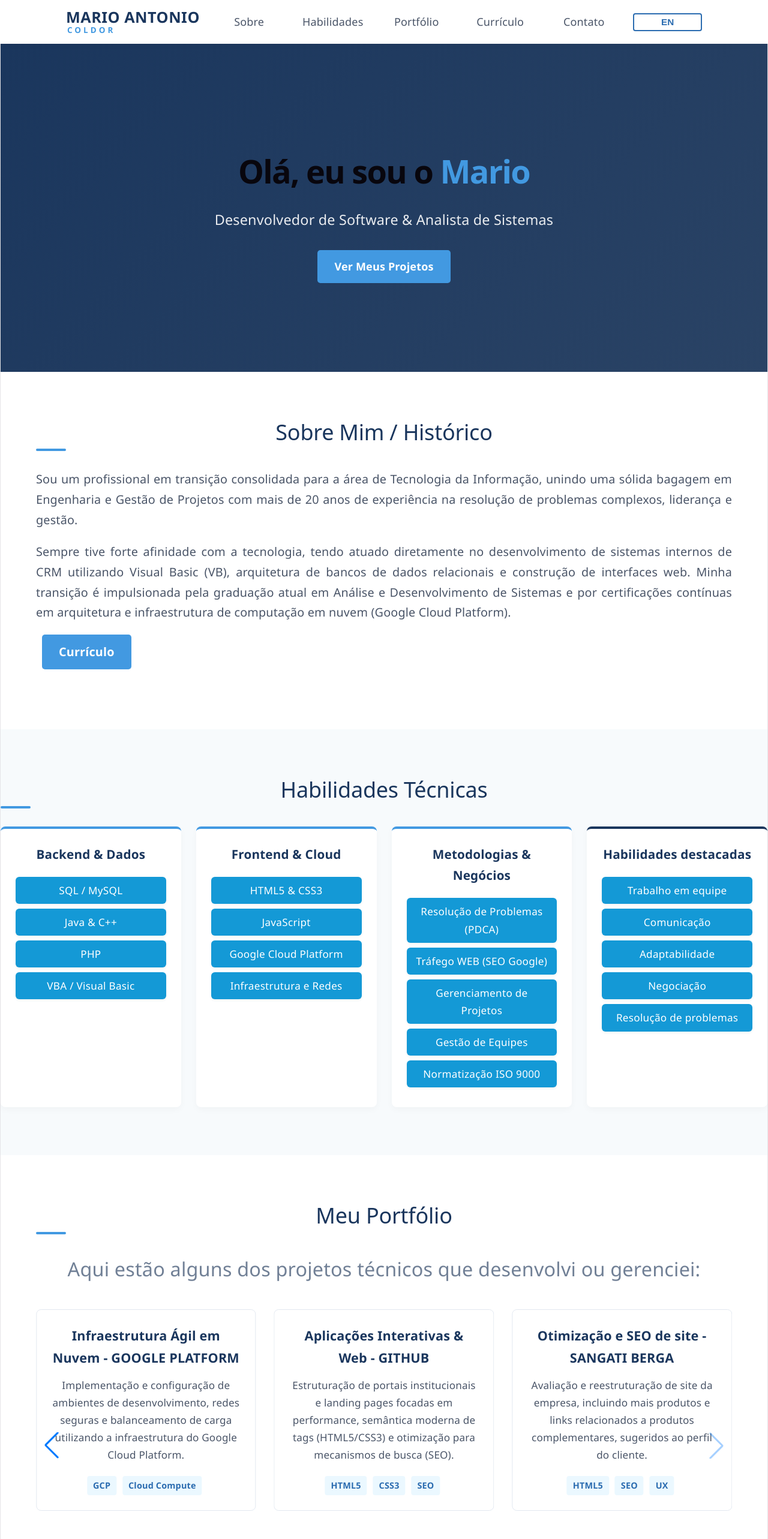
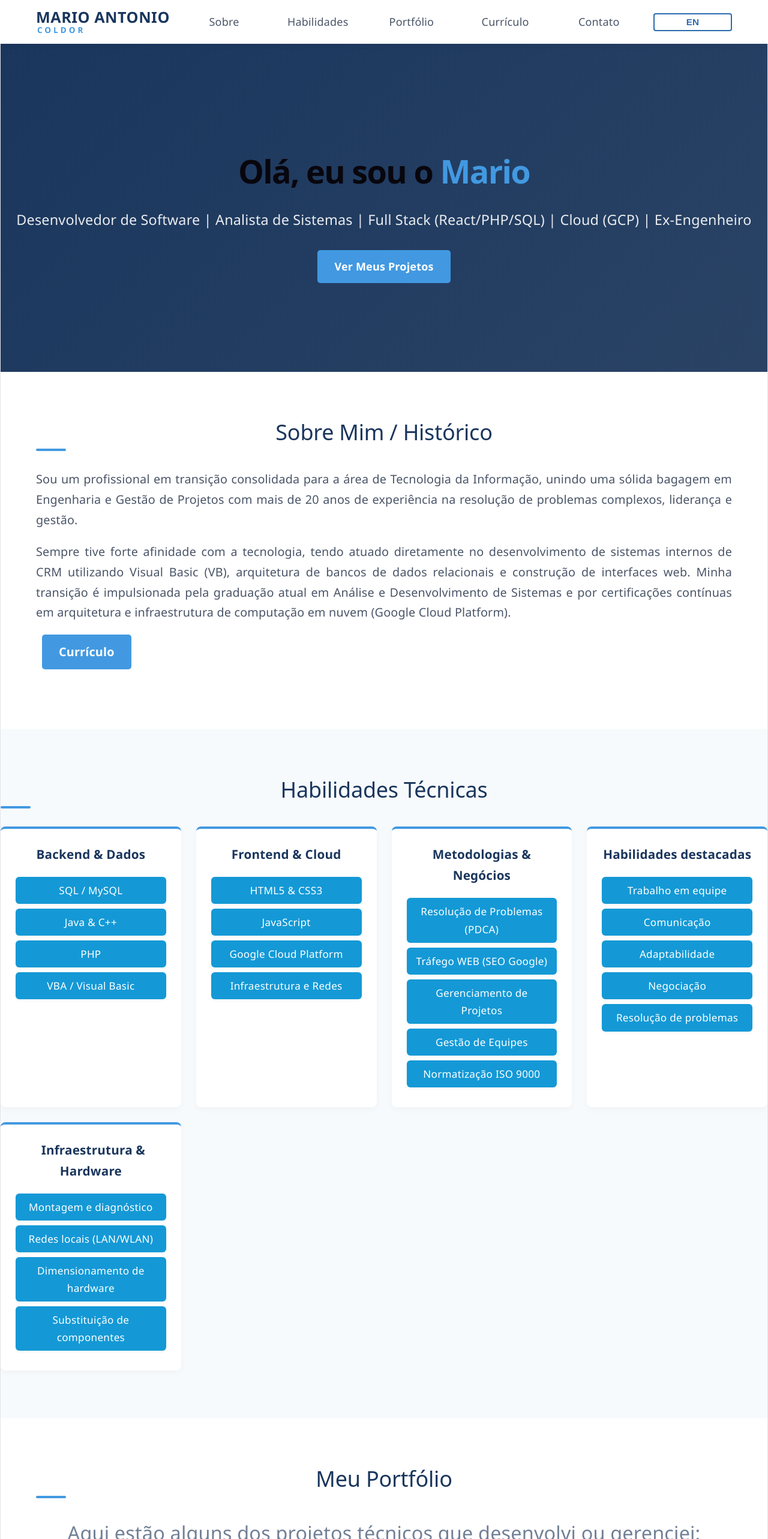
Before and after one commit to Mlaantonio/Mario-Luis-Alves-Antonio, a React (Vite) app: page / in a window 1280 px wide. Shown: the top 2566 px of the page at 60% size. Built offline with nearby package versions, Linux system fonts and the light colour scheme.

Commit message:
feat: Adicionado o menu Hamburguer para telas pequenas.

```diff
--- a/src/App.css
+++ b/src/App.css
@@ -114,13 +114,39 @@ body {
     padding-left: 2px; /* Ajuste fino de alinhamento por causa do espaçamento */
 }
 
+/* 1. A Faixa Fixa no Topo */
+.navbar-header {
+    width: 100%;
+    background-color: #ffffff;
+    box-shadow: 0 2px 10px rgba(0, 0, 0, 0.05);
+    position: fixed;
+    top: 0;
+    left: 0;
+    z-index: 1000;
+}
+
+/* 2. O Container que força a Logo e os Links a ficarem na mesma linha física */
+.navbar-container {
+    max-width: 1200px;
+    margin: 0 auto;
+    padding: 15px 20px;
+    display: flex !important;       /* Força o comportamento Flexbox */
+    direction: row !important;      /* Garante o alinhamento horizontal */
+    justify-content: space-between; /* Logo na extrema esquerda, Menu na extrema direita */
+    align-items: center;            /* Alinha os dois perfeitamente pelo centro vertical */
+}
+
+/* 3. Lista de Links no Computador (Menu Horizontal) */
 .nav-menu {
     display: flex;
     list-style: none;
+    margin: 0;
+    padding: 0;
+    align-items: center;            /* Alinha os itens e o botão de idioma na horizontal */
 }
 
 .nav-menu li {
-    margin-left: 25px;
+    margin-left: 25px;              /* Espaçamento entre os links */
 }
 
 .nav-menu a {
@@ -132,6 +158,28 @@ body {
 
 .nav-menu a:hover {
     color: #2b6cb0;
+}
+
+/* Oculta o botão hambúrguer por padrão no monitor */
+.menu-toggle {
+    display: none;
+    flex-direction: column;
+    justify-content: space-between;
+    width: 30px;
+    height: 21px;
+    background: transparent;
+    border: none;
+    cursor: pointer;
+    padding: 0;
+    z-index: 1010;
+}
+
+.menu-toggle .bar {
+    width: 100%;
+    height: 3px;
+    background-color: #1a365d;
+    border-radius: 10px;
+    transition: all 0.3s ease;
 }
 
 /* Seção de Entrada (Hero) */
@@ -392,11 +440,48 @@ footer {
 
 /* Responsividade Básica para Celulares */
 @media (max-width: 768px) {
+.menu-toggle {
+        display: flex; /* Revela o ícone de 3 barrinhas no celular */
+    }
+
+    /* Transforma a lista horizontal em cortina vertical no mobile */
     .nav-menu {
-        display: none; /* Em projetos futuros você pode fazer um menu sanduíche aqui */
+        position: fixed;
+        top: 0;
+        right: -100%; /* Joga o menu para fora da tela */
+        width: 70%;
+        height: 100vh;
+        background-color: #ffffff;
+        box-shadow: -5px 0 15px rgba(0,0,0,0.1);
+        flex-direction: column;
+        align-items: center;
+        justify-content: center;
+        transition: right 0.4s ease;
     }
-    .hero h1 {
-        font-size: 2.2rem;
+
+    /* Entra na tela ao clicar */
+    .nav-menu.active {
+        right: 0;
+    }
+
+    .nav-menu li {
+        margin: 20px 0; /* Espaço vertical entre as opções no celular */
+        margin-left: 0; /* Reseta o espaçamento lateral do PC */
+    }
+
+    .nav-menu a {
+        font-size: 1.2rem;
+    }
+
+    /* Animação do ícone mudando para X */
+    .menu-toggle.open .bar:nth-child(1) {
+        transform: translateY(9px) rotate(45deg);
+    }
+    .menu-toggle.open .bar:nth-child(2) {
+        opacity: 0;
+    }
+    .menu-toggle.open .bar:nth-child(3) {
+        transform: translateY(-9px) rotate(-45deg);
     }
 }
 
--- a/src/App.jsx
+++ b/src/App.jsx
@@ -20,7 +20,7 @@ const translations = {
     navResume: "Currículo",
     navContact: "Contato",
     heroTitle: "Olá, eu sou o ",
-    heroSubtitle: "Desenvolvedor de Software & Analista de Sistemas",
+    heroSubtitle: "Desenvolvedor de Software | Analista de Sistemas | Full Stack (React/PHP/SQL) | Cloud (GCP) | Ex-Engenheiro",
     heroBtn: "Ver Meus Projetos",
     aboutTitle: "Sobre Mim / Histórico",
     aboutP1: "Sou um profissional em transição consolidada para a área de Tecnologia da Informação, unindo uma sólida bagagem em Engenharia e Gestão de Projetos com mais de 20 anos de experiência na resolução de problemas complexos, liderança e gestão.",
@@ -30,17 +30,23 @@ const translations = {
     skillsCat2: "Frontend & Cloud",
     skillsCat3: "Metodologias & Negócios",
     skillsCat4: "Habilidades destacadas",
+    skillHardwareTitle: "Infraestrutura & Hardware",
+    skillHardwareItem1: "Montagem e diagnóstico",
+    skillHardwareItem2: "Redes locais (LAN/WLAN)",
+    skillHardwareItem3: "Dimensionamento de hardware",
+    skillHardwareItem4: "Substituição de componentes",
     portfolioTitle: "Meu Portfólio",
     portfolioSubtitle: "Aqui estão alguns dos projetos técnicos que desenvolvi ou gerenciei:",
     proj1Title: "Sistema de Gestão CRM Interno - LEGUMINA",
     proj1Desc: "Desenvolvimento e manutenção completa de um sistema de CRM corporativo utilizando Visual Basic e arquitetura de dados MySQL para controle de faturamento, cadastros de clientes e outros processos operacionais. Criação de site institucional da empresa e configuração de e-mails",
-    proj2Title: "Infraestrutura Ágil em Nuvem - GOOGLE PLATFORM",
-    proj2Desc: "Implementação e configuração de ambientes de desenvolvimento, redes seguras e balanceamento de carga utilizando a infraestrutura do Google Cloud Platform.",
+
     proj3Title: "Aplicações Interativas & Web - GITHUB",
     proj3Desc: "Estruturação de portais institucionais e landing pages focadas em performance, semântica moderna de tags (HTML5/CSS3) e otimização para mecanismos de busca (SEO).",
-    contactTitle: "Contato",
     proj4Title: "Otimização e SEO de site - SANGATI BERGA",
     proj4Desc: "Avaliação e reestruturação de site da empresa, incluindo mais produtos e links relacionados a produtos complementares, sugeridos ao perfil do cliente.",
+    proj5Title: "Infraestrutura Ágil em Nuvem - GOOGLE PLATFORM",
+    proj5Desc: "Implementação e configuração de ambientes de desenvolvimento, redes seguras e balanceamento de carga utilizando a infraestrutura do Google Cloud Platform.",
+    contactTitle: "Contato",
     contactSubtitle: "Estou em busca de novos desafios. Vamos conversar sobre tecnologia ou oportunidades de projetos?",
     cardLocation: "Localização",
     cardSocial: "Redes Profissionais",
@@ -54,7 +60,7 @@ const translations = {
     navResume: "Resume",
     navContact: "Contact",
     heroTitle: "Hi, I am ",
-    heroSubtitle: "Software Developer & Systems Analyst",
+    heroSubtitle: "Software Developer | Systems Analyst | Full Stack (React/PHP/SQL) | Cloud (GCP) | Former Engineer",
     heroBtn: "View My Projects",
     aboutTitle: "About Me / History",
     aboutP1: "I am a professional in a consolidated transition to the Information Technology field, combining a solid background in Engineering and Project Management with over 20 years of experience in complex problem solving, leadership, and management.",
@@ -64,16 +70,24 @@ const translations = {
     skillsCat2: "Frontend & Cloud",
     skillsCat3: "Methodologies & Business",
     skillsCat4: "Highlighted Skills",
+    skillHardwareTitle: "Infrastructure & Hardware",
+    skillHardwareItem1: "Assembly and diagnostics",
+    skillHardwareItem2: "Local network (LAN/WLAN)",
+    skillHardwareItem3: "Component deployment",
+    skillHardwareItem4: "Component replacement",
     portfolioTitle: "My Portfolio",
     portfolioSubtitle: "Here are some of the technical projects I have developed or managed:",
     proj1Title: "Internal CRM Management System - LEGUMINA",
     proj1Desc: "Complete development and maintenance of a corporate CRM system using Visual Basic and MySQL data architecture for invoicing control, customer registration, and other operational processes. Creation of the company's institutional website and email configuration.",
-    proj2Title: "Agile Cloud Infrastructure - GOOGLE PLATFORM",
-    proj2Desc: "Implementation and configuration of development environments, secure networks, and load balancing using the Google Cloud Platform infrastructure.",
+    proj2Title: "Website Optimization and SEO - SANGATI BERGA",
+    proj2Desc: "Evaluation and restructuring of the company's website, expanding the product catalog and integrating smart links for complementary products tailored to the customer profile.",
     proj3Title: "Interactive & Web Applications - GITHUB",
     proj3Desc: "Structuring institutional portals and landing pages focused on performance, modern tag semantics (HTML5/CSS3), and Search Engine Optimization (SEO).",
     proj4Title: "Website Optimization and SEO - SANGATI BERGA",
     proj4Desc: "Evaluation and restructuring of the company's website, expanding the product catalog and integrating smart links for complementary products tailored to the customer profile.",
+    proj5Title: "Agile Cloud Infrastructure - GOOGLE PLATFORM",
+    proj5Desc: "Implementation and configuration of development environments, secure networks, and load balancing using the Google Cloud Platform infrastructure.",
+
     contactTitle: "Contact",
     contactSubtitle: "I am looking for new challenges. Let's talk about technology or project opportunities?",
     cardLocation: "Location",
@@ -100,38 +114,62 @@ export default function App() {
   // Atalho para acessar as traduções do idioma atual
   const t = translations[lang];
 
+  // Criar o estado para controlar se o menu está aberto ou fechado
+  const [menuOpen, setMenuOpen] = useState(false);
+
+  // Função auxiliar para fechar o menu ao clicar em um link
+  const closeMenu = () => setMenuOpen(false);
+
   return (
     <div>
-      {/* Menu de Navegação Fixo */}
-      <nav className="navbar">
-        <div className="nav-container">
-          <a href="#" className="nav-logo">
+    {/* Menu de Navegação Fixo com Menu Hambúrguer */}
+      <header className="navbar-header">
+        <nav className="navbar-container">
+          {/* Sua Logo Blindada */}
+          <a href="#" className="nav-logo" onClick={closeMenu}>
             <span className="logo-main">Mario Antonio</span>
             <span className="logo-sub">Coldor</span>
           </a>
-          <ul className="nav-menu">
-            <li><a href="#sobre">{t.navAbout}</a></li>
-            <li><a href="#habilidades">{t.navSkills}</a></li>
-            <li><a href="#portfolio">{t.navPortfolio}</a></li>
-            <li><a href="/curriculo.html" target="_blank" rel="noopener noreferrer">  {t.navResume}</a></li>
-            <li><a href="#contato">{t.navContact}</a></li>
+
+          {/* O Botão Hambúrguer (Aparece só no celular) */}
+          <button
+            className={`menu-toggle ${menuOpen ? 'open' : ''}`}
+            onClick={() => setMenuOpen(!menuOpen)}
+            aria-label="Abrir menu"
+          >
+            <span className="bar"></span>
+            <span className="bar"></span>
+            <span className="bar"></span>
+          </button>
+
+          {/* Lista de Links - Ganha a classe 'active' se o menu estiver aberto */}
+          <ul className={`nav-menu ${menuOpen ? 'active' : ''}`}>
+            <li><a href="#sobre" onClick={closeMenu}>{t.navAbout}</a></li>
+            <li><a href="#habilidades" onClick={closeMenu}>{t.navSkills}</a></li>
+            <li><a href="#portfolio" onClick={closeMenu}>{t.navPortfolio}</a></li>
             <li>
-              <button id="language-toggle" className="btn-lang" onClick={toggleLanguage}>
+              <a href="/curriculo.html" target="_blank" rel="noopener noreferrer" onClick={closeMenu}>
+                {t.navResume}
+              </a>
+            </li>
+            <li><a href="#contato" onClick={closeMenu}>{t.navContact}</a></li>
+            <li>
+              <button id="language-toggle" className="btn-lang" onClick={() => { toggleLanguage(); closeMenu(); }}>
                 {lang === "pt" ? "EN" : "PT"}
               </button>
             </li>
           </ul>
-        </div>
-      </nav>
+        </nav>
+      </header>
 
       {/* Seção de Boas-Vindas (Hero Section) */}
-      <header className="hero">
+      <section className="hero">
         <div className="hero-content">
           <h1>{t.heroTitle}<span>Mario</span></h1>
           <p>{t.heroSubtitle}</p>
           <a href="#portfolio" className="btn-primary">{t.heroBtn}</a>
         </div>
-      </header>
+      </section>
 
       {/* Seção Sobre / Histórico */}
       <section id="sobre" className="section-container">
@@ -182,7 +220,7 @@ export default function App() {
               <li>Normatização ISO 9000</li>
             </ul>
           </div>
-          <div className="skills-category highlight-box">
+          <div className="skills-category">
             <h3>{t.skillsCat4}</h3>
             <ul className="skills-buttons-list text-center">
               <li>Trabalho em equipe</li>
@@ -191,6 +229,20 @@ export default function App() {
               <li>Negociação</li>
               <li>Resolução de problemas</li>
             </ul>
+          </div>
+          {/* //--------------------------------------- */}
+          <div className="skills-category">
+            <h3>
+              <span role="img" aria-label="hardware" style={{ marginRight: '8px' }}></span>
+              {t.skillHardwareTitle}
+            </h3>
+            <ul className="skills-buttons-list text-center">
+              <li>{t.skillHardwareItem1}</li>
+              <li>{t.skillHardwareItem2}</li>
+              <li>{t.skillHardwareItem3}</li>
+              <li>{t.skillHardwareItem4}</li>
+            </ul>
+
           </div>
         </div>
       </section>
```
